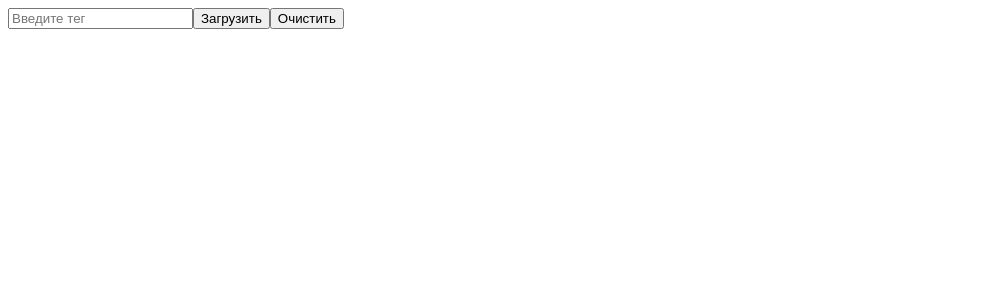
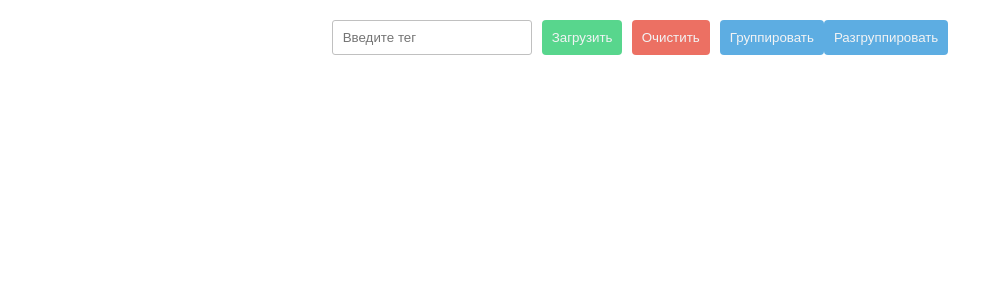
Before and after one commit to MappuniMaku/gif-search-app, an Angular app: page / in a window 1280 px wide. Shown: the top 300 px of the page, without its empty margins (0-1003 px from the left). Built offline with nearby package versions, Linux system fonts and the light colour scheme.

Commit message:
Added basic styles

```diff
--- a/src/app/app.component.ts
+++ b/src/app/app.component.ts
@@ -6,5 +6,5 @@ import { Component } from '@angular/core';
   styleUrls: ['./app.component.sass']
 })
 export class AppComponent {
-  title = 'gif-search-app';
+
 }
--- a/src/app/images/images.component.html
+++ b/src/app/images/images.component.html
@@ -1,5 +1,15 @@
-<input type="text" [(ngModel)]="userInputTag" placeholder="Введите тег">
-<button *ngIf="!queryInProgress" (click)="searchTag()">Загрузить</button>
-<button *ngIf="queryInProgress" disabled>Загрузка...</button>
-<button (click)="clear()">Очистить</button>
-<img *ngFor="let gif of gifsArray" src="{{gif.url}}">
+<div class="wrapper">
+    <div class="controls">
+        <input type="text" [(ngModel)]="userInputTag" placeholder="Введите тег" class="controls__item controls__input">
+        <button *ngIf="!queryInProgress" (click)="searchTag()" class="controls__item controls__button-load">Загрузить</button>
+        <button *ngIf="queryInProgress" class="controls__item controls__button-load" disabled>Загрузка...</button>
+        <button (click)="clear()" class="controls__item controls__button-clear">Очистить</button>
+        <button class="controls__item controls__button-group">Группировать</button>
+        <button class="controls__item controls__button-group">Разгруппировать</button>
+    </div>
+    <div class="gallery">
+        <div *ngFor="let gif of gifsArray" class="gallery__item">
+            <img src="{{gif.url}}" class="gallery__image">
+        </div>
+    </div>
+</div>
--- a/src/app/images/images.component.sass
+++ b/src/app/images/images.component.sass
@@ -0,0 +1,86 @@
+.wrapper
+    display: flex
+    flex-direction: column
+    justify-content: flex-start
+    align-items: center
+
+.controls
+    display: flex
+    flex-direction: row
+    justify-content: flex-start
+    width: fit-content
+    margin: 0 0 40px 0
+
+    &__item
+        margin-right: 10px
+        cursor: pointer
+
+    &__input
+        height: 35px
+        border: 1px solid silver
+        border-radius: 3px
+        padding: 0 10px
+        box-sizing: border-box
+        width: 200px
+        cursor: default
+
+    &__button-load
+        background-color: #58D68D
+        border: none
+        border-radius: 4px
+        padding: 10px
+        color: #F2F3F4
+        width: 80px
+
+        &:hover
+            background-color: #2ECC71
+
+        &:disabled
+            opacity: 0.5
+
+    &__button-clear
+        background-color: #EC7063
+        border: none
+        border-radius: 4px
+        padding: 10px
+        color: #F2F3F4
+
+        &:hover
+            background-color: #E74C3C
+
+    &__button-group
+        background-color: #5DADE2
+        border: none
+        border-radius: 4px
+        padding: 10px
+        color: #F2F3F4
+        margin-right: 0
+
+        &:hover
+            background-color: #3498DB
+
+
+.gallery
+    display: flex
+    flex-direction: row
+    justify-content: flex-start
+    flex-wrap: wrap
+    width: 800px
+
+    &__item
+        width: 250px
+        height: 250px
+        border: 1px solid silver
+        padding: 5px
+        border-radius: 4px
+        margin-right: 25px
+        margin-bottom: 20px
+        box-sizing: border-box
+
+        &:nth-of-type(3n)
+            margin-right: 0
+
+
+    &__image
+        max-width: 100%
+        max-height: 100%
--- a/src/index.html
+++ b/src/index.html
@@ -8,6 +8,8 @@
   <link rel="icon" type="image/x-icon" href="favicon.ico">
 </head>
 <body>
-  <app-root></app-root>
+  <div class="content-wrapper">
+    <app-root></app-root>
+  </div>
 </body>
 </html>
--- a/src/styles.sass
+++ b/src/styles.sass
@@ -1 +1,10 @@
-/* You can add global styles to this file, and also import other style files */
+body
+    margin: 0
+    font-family: Arial, Helvetica, sans-serif
+
+.content-wrapper
+    display: flex
+    flex-direction: column
+    align-items: center
+    justify-content: flex-start
+    padding: 20px
```
